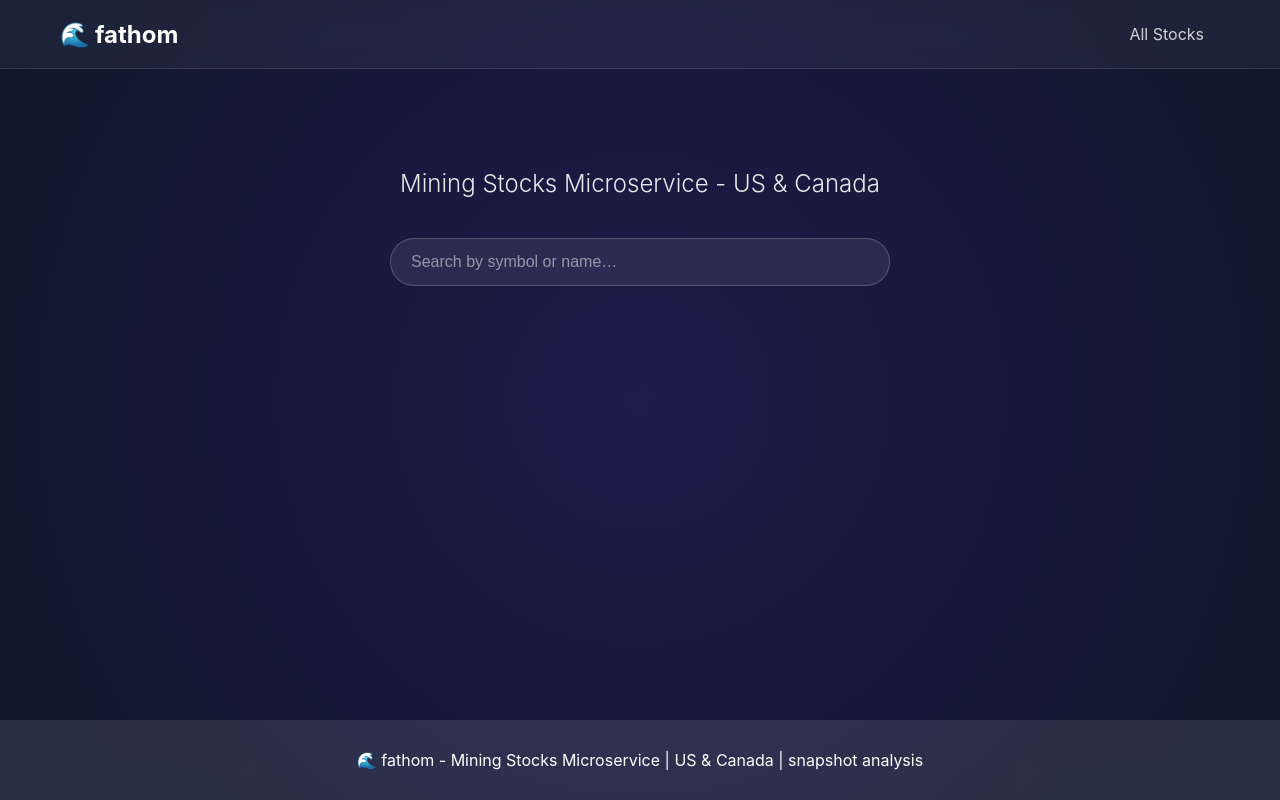
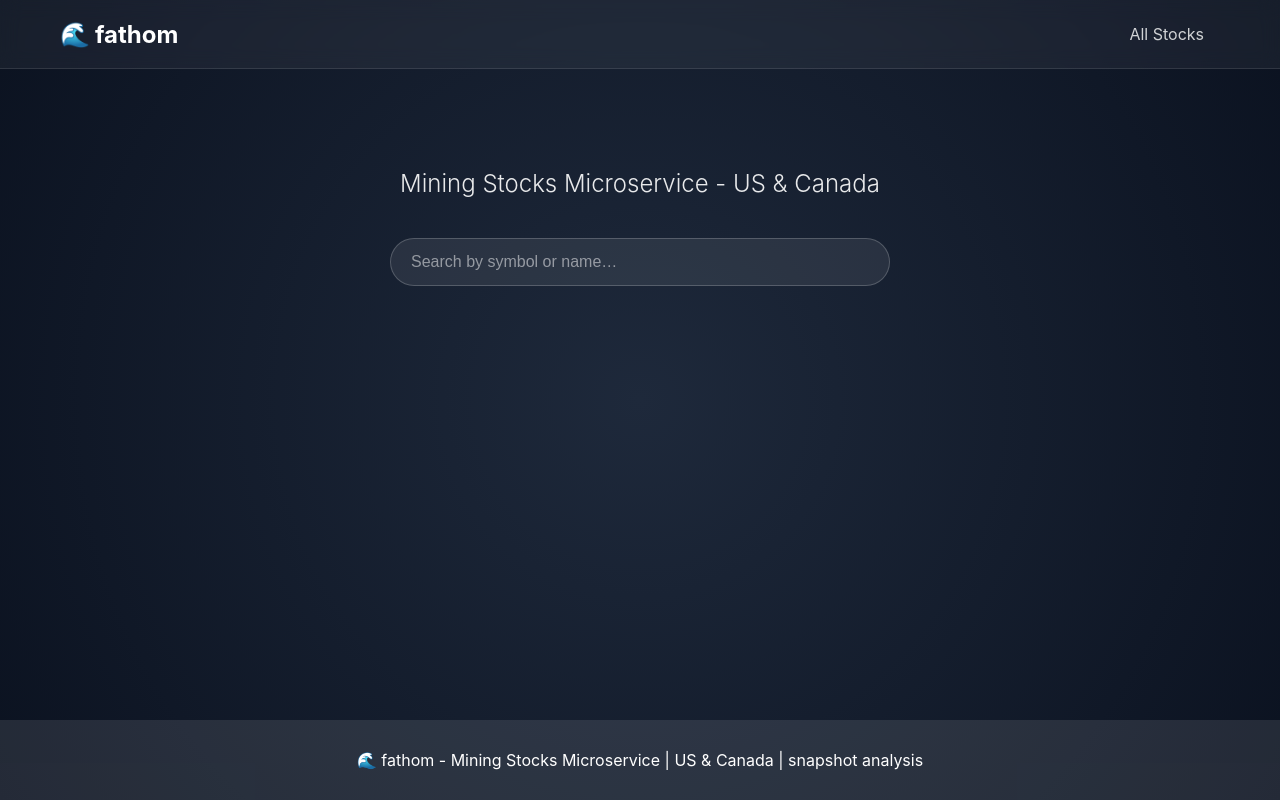
Before and after one commit to Ctsong73/fathom-microservice, a Flask app: page / in a window 1280 px wide. Run offline with Flask 3, Linux system fonts and the light colour scheme; data that the repository does not hold is empty.

Commit message:
Switch theme to slate background with copper accents

```diff
--- a/src/static/style.css
+++ b/src/static/style.css
@@ -7,7 +7,7 @@
 
 body {
     font-family: -apple-system, BlinkMacSystemFont, 'Segoe UI', Roboto, Arial, sans-serif;
-    background: radial-gradient(circle at center, #1e1b4b 0%, #0f172a 100%);
+    background: radial-gradient(circle at center, #1e293b 0%, #0b1220 100%);
     background-attachment: fixed;
     min-height: 100vh;
     display: flex;
@@ -110,7 +110,7 @@ body {
 }
 
 .badge-sector {
-    background: #667eea;
+    background: #c98a4b;
     color: white;
     white-space: nowrap;
 }
@@ -159,7 +159,7 @@ body {
 }
 
 .sector-count {
-    background: #667eea;
+    background: #c98a4b;
     color: white;
     border-radius: 20px;
     padding: 2px 12px;
@@ -380,7 +380,7 @@ body {
 }
 
 .btn-primary {
-    background: #4CAF50;
+    background: #c98a4b;
     color: white;
 }
 
--- a/src/templates/preview.html
+++ b/src/templates/preview.html
@@ -15,7 +15,7 @@
 
         body {
             font-family: -apple-system, BlinkMacSystemFont, 'Segoe UI', Roboto, Arial, sans-serif;
-            background: linear-gradient(135deg, #667eea 0%, #764ba2 100%);
+            background: linear-gradient(135deg, #334155 0%, #0b1220 100%);
             min-height: 100vh;
             display: flex;
             flex-direction: column;
```
